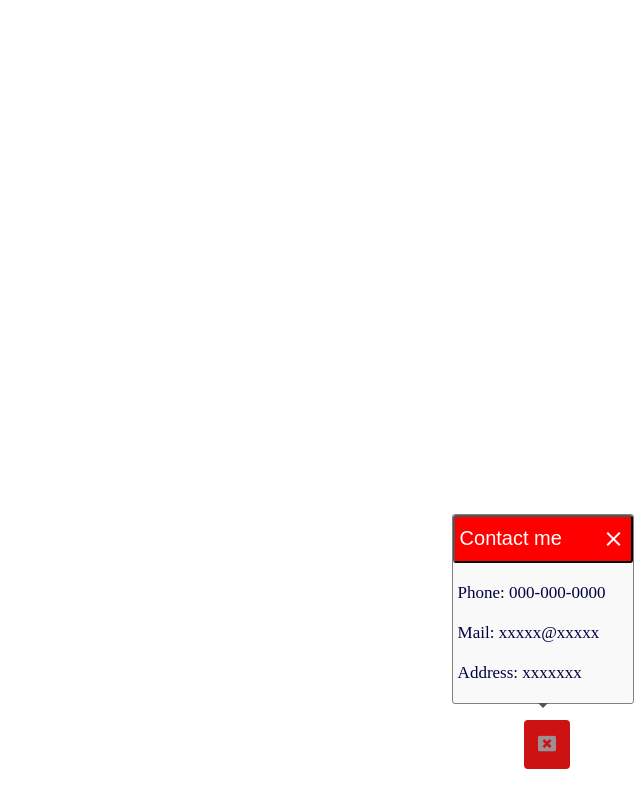
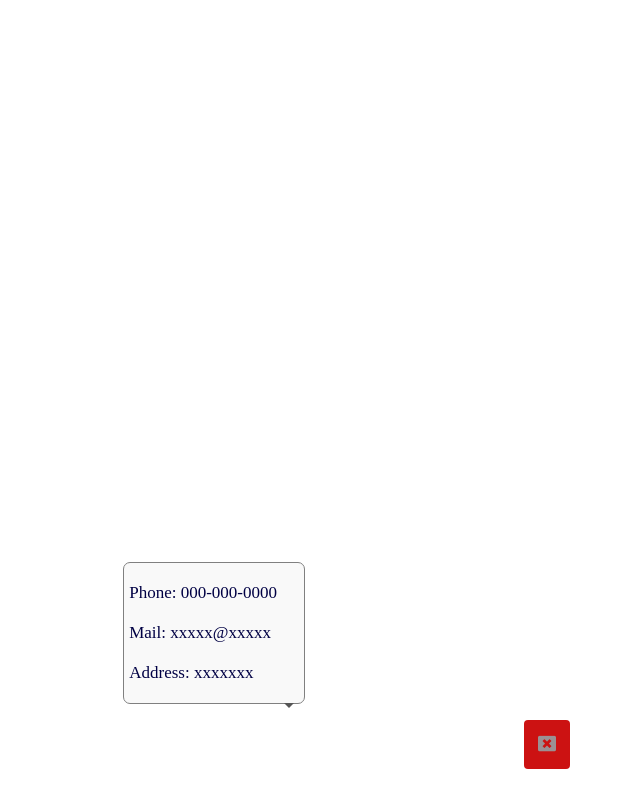
Before and after one commit to Cuicui-github/continents-chat, a plain HTML site: page index.html in a window 1280 px wide. Both pictures are taken after a click on the button 1187 px from the left and 744 px from the top of the page. Shown: the whole page, without its empty margins (640-1280 px from the left). Drawn offline with Linux system fonts and the light colour scheme.

Commit message:
Update index.html

```diff
--- a/index.html
+++ b/index.html
@@ -23,17 +23,7 @@ color:white;
     position: fixed;
     right: 70px;
 }
-.closeBtn{
-	background-color: red;
-    color: white;
-    padding: 10px 5px;
-    border-radius: 3px;
-    font-size: 20px;
-    cursor: pointer;
-    width:100%;
-    text-align:left;
 
-}
 .popup .popuptext {
     visibility: hidden;
     width: 180px;
@@ -43,18 +33,17 @@ color:white;
     border-style:solid;
     border-width:1px;
     border-color:grey;
-    border-radius: 3px;
+    border-radius: 7px;
     position: fixed;
     bottom: 12%;
-    right: 0.5%;
-    margin-left: -80px;
+    margin-left: 59%;
 }
 .popup .popuptext::after {
     content: "";
     position: absolute;
     top: 100%;
     left: 50%;
-    margin-left: -5px;
+    margin-left: 70px;
     border-width: 5px;
     border-style: solid;
     border-color: #555 transparent transparent transparent;
@@ -66,13 +55,13 @@ color:white;
 .popup .show {
     visibility: visible;
     -webkit-animation: fadeIn 1s;
-    animation: fadeIn 1s;
+    animation: fadeIn 2s;
 }
 
 /* Add animation (fade in the popup) */
 @-webkit-keyframes fadeIn {
-    from {opacity: 0;}
-    to {opacity: 1;}
+    from {opacity: 100;}
+    to {opacity: 100;}
 }
 
 @keyframes fadeIn {
@@ -93,7 +82,6 @@ line-height:40px;
 <button id="myBtn" class="inchat" onclick = "myFunction()"><i id="icon"  class="fa fa-comment"></i></button>
 
   <div class="popuptext" id="myPopup">
-  <button id="myBtn" class="closeBtn"  onclick="myFunction()">Contact me<i class="material-icons" style="float:right;">close</i></button>
    <div class="detail">
     <span>Phone: 000-000-0000</span><br>
     <span>Mail: xxxxx@xxxxx</span><br>
```
